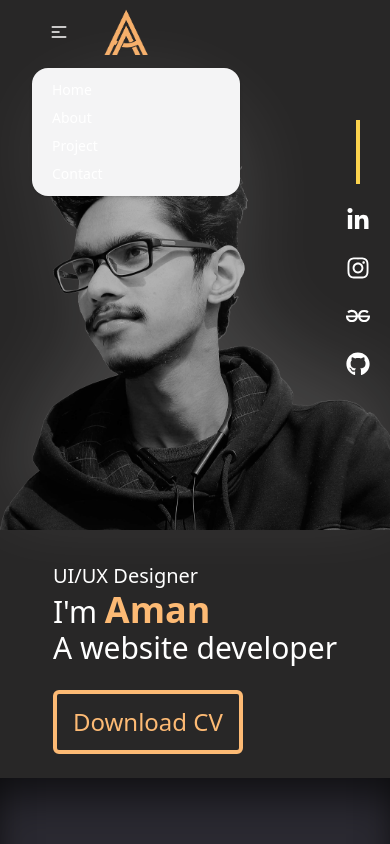
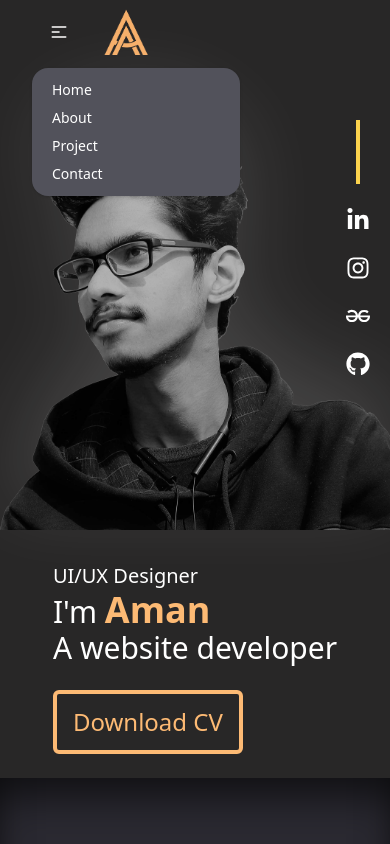
Before and after one commit to AmanGadwal29/Portfolio, a React (Vite) app: page / in a window 390 px wide. Both pictures are taken after a click on the button 59 px from the left and 32 px from the top of the page. Shown: the top 844 px of the page. Built offline with nearby package versions, Linux system fonts and the light colour scheme.

Commit message:
Your descriptive commit message

```diff
--- a/src/components/Navbar.jsx
+++ b/src/components/Navbar.jsx
@@ -1,17 +1,23 @@
-import React from "react";
+import React, { useState } from "react";
 
 const Navbar = () => {
+  const [isDropdownOpen, setIsDropdownOpen] = useState(false);
+
   const scrollToSection = (id) => {
     const element = document.getElementById(id);
     if (element) {
       element.scrollIntoView({ behavior: "smooth" });
     }
   };
+
+  const toggleDropdown = () => {
+    setIsDropdownOpen(!isDropdownOpen);
+  };
+
   return (
     <>
       <div className="">
         <div className="bgClr text-white px-6 sm:px-16">
-          {" "}
           <div className="navbar ">
             <div className="navbar-start">
               <div className="dropdown">
@@ -19,6 +25,7 @@ const Navbar = () => {
                   tabIndex={0}
                   role="button"
                   className="btn btn-ghost lg:hidden"
+                  onClick={toggleDropdown}
                 >
                   <svg
                     xmlns="http://www.w3.org/2000/svg"
@@ -35,9 +42,10 @@ const Navbar = () => {
                     />
                   </svg>
                 </div>
+                {isDropdownOpen && (
                   <ul
                     tabIndex={0}
-                  className="menu menu-sm dropdown-content bg-zinc-100 rounded-box z-[1] mt-3 w-52 p-2 shadow"
+                    className="menu menu-sm dropdown-content bg-zinc-600 rounded-box z-[1] mt-3 w-52 p-2 shadow"
                   >
                     <li>
                       <a onClick={() => scrollToSection("home")}>Home</a>
@@ -52,6 +60,7 @@ const Navbar = () => {
                       <a onClick={() => scrollToSection("contact")}>Contact</a>
                     </li>
                   </ul>
+                )}
               </div>
               <div className="btn btn-ghost text-xl">
                 <img
```
Lines whose indentation alone changed are shown as unchanged.
